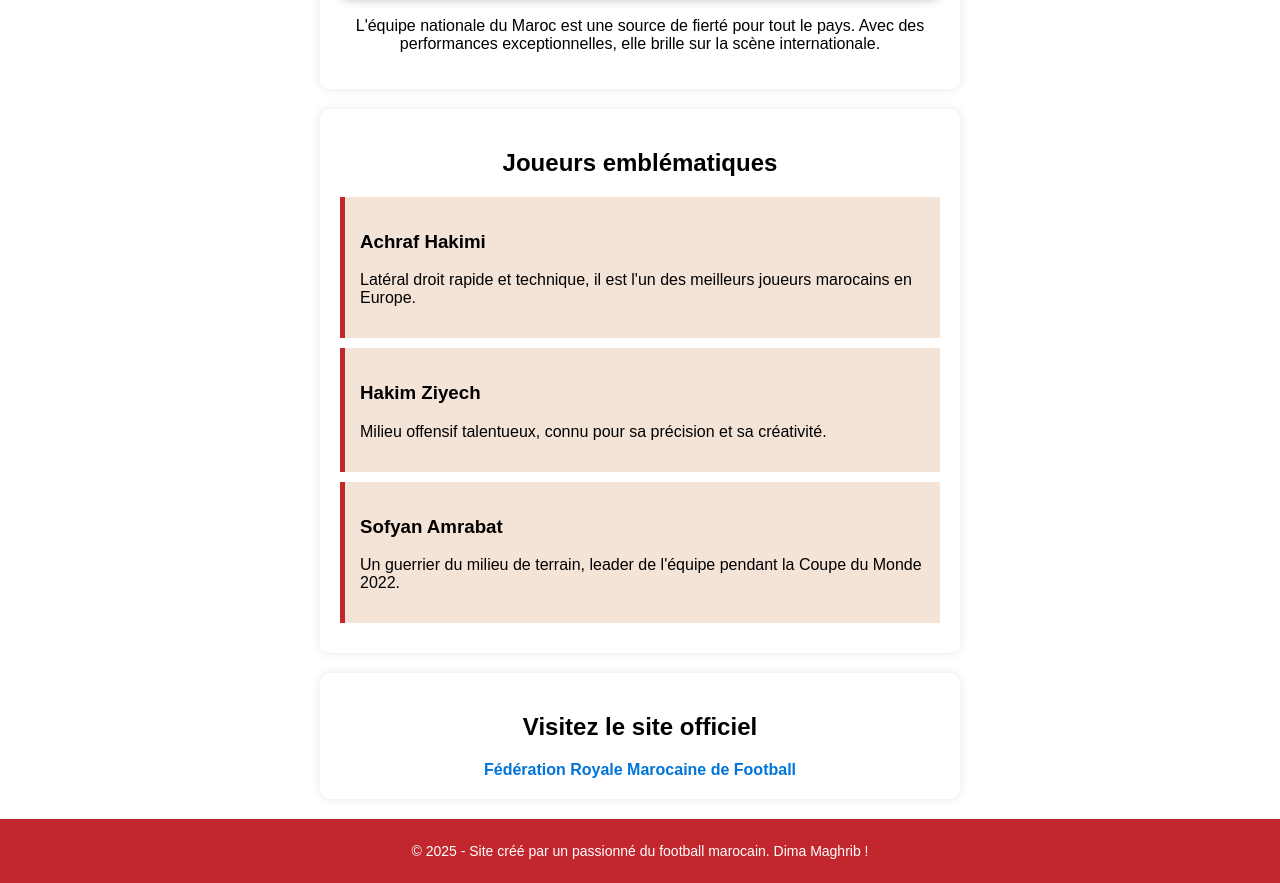
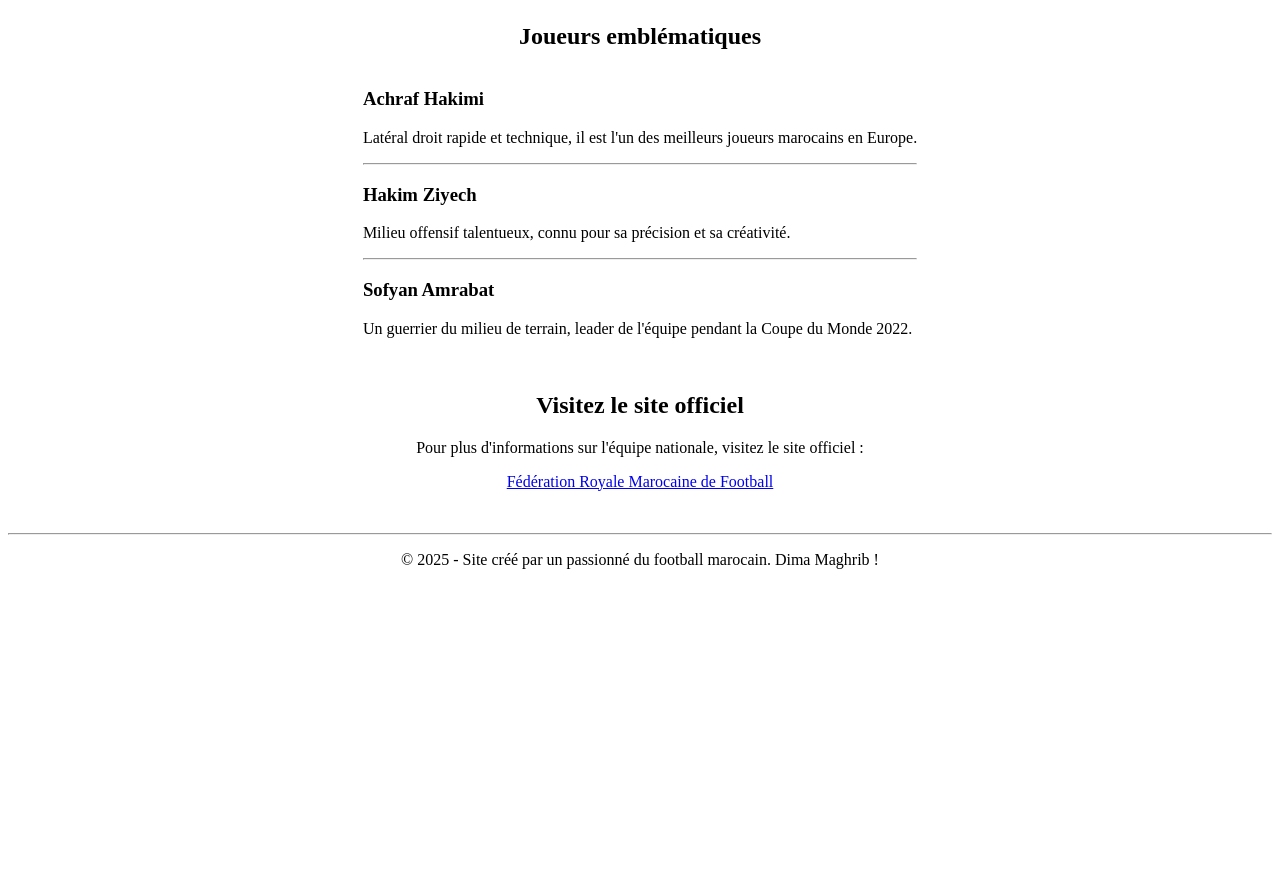
Before and after one commit to git-amine04/mon_site_web, a plain HTML site: page index.html in a window 1280 px wide. Shown: the part 571-1454 px from the top of the page. After the commit the page ends 1156 px from the top, so only its background shows below. Drawn offline with Linux system fonts and the light colour scheme.

Commit message:
third commit

```diff
--- a/index.html
+++ b/index.html
@@ -1,5 +1,3 @@
-<!-- Ablouh Mohamed Amine (300322988)-->
-
 <!DOCTYPE html>
 <html lang="fr">
 
@@ -7,117 +5,59 @@
     <meta charset="UTF-8">
     <meta name="viewport" content="width=device-width, initial-scale=1.0">
     <title>Équipe Nationale du Maroc - Fierté du Royaume</title>
-    <style>
-        body {
-            font-family: Arial, sans-serif;
-            text-align: center;
-            background-color: #ffffff;
-            color: #000000;
-            margin: 0;
-            padding: 0;
-        }
-
-        header {
-            background: linear-gradient(90deg, #C1272D, #801515);
-            color: #FFFFFF;
-            padding: 20px;
-            font-size: 24px;
-            font-weight: bold;
-            text-shadow: 2px 2px 4px rgba(0, 0, 0, 0.2);
-        }
-
-        section {
-            background: white;
-            margin: 20px auto;
-            padding: 20px;
-            max-width: 600px;
-            border-radius: 10px;
-            box-shadow: 0px 0px 10px rgba(0, 0, 0, 0.1);
-        }
-
-        article {
-            background-color: #F4E3D7;
-            padding: 15px;
-            border-left: 5px solid #C1272D;
-            margin-bottom: 10px;
-            text-align: left;
-        }
-
-        img {
-            max-width: 100%;
-            height: auto;
-            border-radius: 10px;
-            box-shadow: 0px 4px 8px rgba(0, 0, 0, 0.2);
-            transition: transform 0.3s ease-in-out;
-        }
-
-        img:hover {
-            transform: scale(1.05);
-        }
-
-        ul {
-            list-style-type: square;
-            text-align: left;
-            display: inline-block;
-        }
-
-        footer {
-            margin-top: 20px;
-            background-color: #C1272D;
-            color: #FFFFFF;
-            padding: 10px;
-            font-size: 14px;
-        }
-
-        a {
-            color: #0074D9;
-            font-weight: bold;
-            text-decoration: none;
-        }
-
-        a:hover {
-            text-decoration: underline;
-        }
-    </style>
 </head>
 
 <body>
-
-    <header>
+    <header style="text-align: center;">
         <h1>🇲🇦 Dima Maghrib ! 🇲🇦</h1>
     </header>
 
-    <section>
+    <br>
+
+    <section style="text-align: center;">
         <h2>Les Lions de l'Atlas</h2>
-        <img src="les lions de l'atlas.jpg" alt="Équipe Nationale du Maroc">
-        <p>L'équipe nationale du Maroc est une source de fierté pour tout le pays. Avec des performances exceptionnelles, elle brille sur la scène internationale.</p>
+        <img src="les lions de l'atlas.jpg" alt="Équipe Nationale du Maroc" width="700">
+        <p style="max-width: 700px; margin: auto;">
+            L'équipe nationale du Maroc est une source de fierté pour tout le pays. Avec des performances exceptionnelles, elle brille sur la scène internationale.
+        </p>
     </section>
 
-    <section>
+    <br>
+
+    <section style="text-align: center;">
         <h2>Joueurs emblématiques</h2>
+        <div style="display: inline-block; text-align: left; max-width: 700px;">
             <article>
-            <h3>Achraf Hakimi</h3>
+                <h3><strong>Achraf Hakimi</strong></h3>
                 <p>Latéral droit rapide et technique, il est l'un des meilleurs joueurs marocains en Europe.</p>
             </article>
+            <hr>
             <article>
-            <h3>Hakim Ziyech</h3>
+                <h3><strong>Hakim Ziyech</strong></h3>
                 <p>Milieu offensif talentueux, connu pour sa précision et sa créativité.</p>
             </article>
+            <hr>
             <article>
-            <h3>Sofyan Amrabat</h3>
+                <h3><strong>Sofyan Amrabat</strong></h3>
                 <p>Un guerrier du milieu de terrain, leader de l'équipe pendant la Coupe du Monde 2022.</p>
             </article>
+        </div>
     </section>
 
-    <section>
+    <br>
+
+    <section style="text-align: center;">
         <h2>Visitez le site officiel</h2>
-        <a href="https://www.frmf.ma" target="_blank">Fédération Royale Marocaine de Football</a>
+        <p>Pour plus d'informations sur l'équipe nationale, visitez le site officiel :</p>
+        <p><a href="https://www.frmf.ma" target="_blank">Fédération Royale Marocaine de Football</a></p>
     </section>
 
-    <footer>
-        <p>© 2025 - Site créé par un passionné du football marocain. Dima Maghrib !</p>
+    <br>
+    <hr>
+
+    <footer style="text-align: center;">
+        <p>&copy; 2025 - Site créé par un passionné du football marocain. Dima Maghrib !</p>
     </footer>
-
 </body>
 
 </html>
```
Lines whose indentation alone changed are shown as unchanged.
